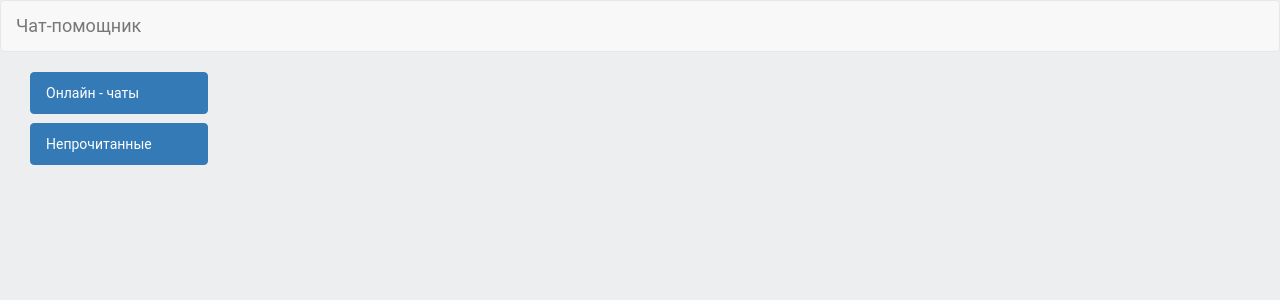
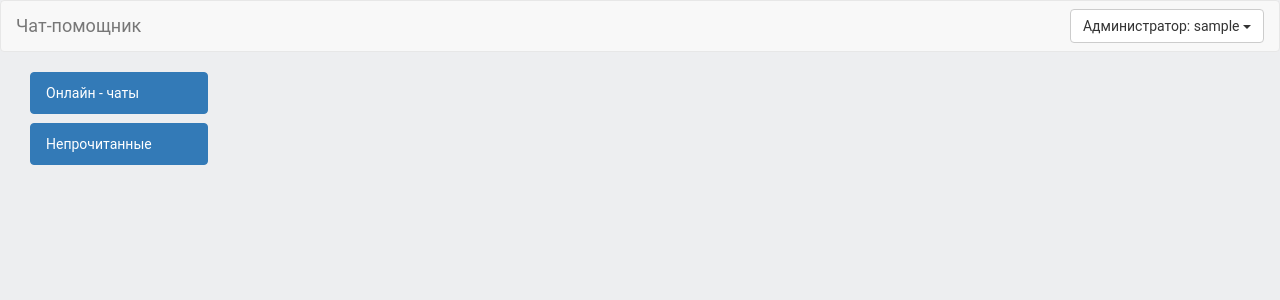
Before and after one commit to ersul4ik/webchat, a Django app: page /management/ in a window 1280 px wide. Shown: the top 300 px of the page. Run offline with Django 3.2, Linux system fonts and the light colour scheme; the visitor is signed in with stand-in values (Sample User, id 1); data that the repository does not hold is empty; parts of the project's set-up code (start-up, migrations or seed data) failed here and were passed over; some libraries are stand-ins or nearby versions.

Commit message:
Added func logout & display user role

```diff
--- a/chat/urls.py
+++ b/chat/urls.py
@@ -8,6 +8,7 @@ urlpatterns = [
     url(r'^management/$', views.management, name='management'),
     url(r'^management/dialog/(?P<dialog_id>\S+)/$', views.show_dialog, name='dialog'),
     url(r'^management/active/(?P<dialog_id>\S+)/$', views.close_dialog, name='close'),
+    url(r'^management/logout$', views.logout_view, name='logout'),
 
     # интерфейс пользователя:
     url(r'^chat/$', views.client_dialog, name='show_client_dialog'),
--- a/chat/views.py
+++ b/chat/views.py
@@ -1,17 +1,17 @@
 # -*- coding: utf-8 -*-
 from __future__ import unicode_literals
 
-from django.contrib.auth import login
+from django.contrib.auth import login, logout
 from django.contrib.auth.decorators import login_required
 from django.contrib.auth.forms import AuthenticationForm, UserCreationForm
 from django.contrib.auth.models import User
 from django.db.models import Q
 from django.utils.crypto import get_random_string
-from django.http import HttpResponse
+from django.http import HttpResponse, HttpResponseRedirect
 from django.template.loader import render_to_string
 from django.views.decorators.csrf import csrf_exempt
 from django.views.generic.edit import FormView
-from django.shortcuts import render, get_object_or_404
+from django.shortcuts import render, get_object_or_404, redirect
 
 from chat.forms import MessageForm
 from chat.models import Dialog, Message
@@ -54,9 +54,17 @@ class LoginFormView(FormView):
 
 
 @login_required
+def logout_view(request):
+    logout(request)
+    return redirect('/login/')
+
+
+@login_required
 def show_dialog(request, dialog_id):
-    read_dialogs = Dialog.objects.filter(is_active=True).exclude(manager__isnull=True).distinct()
-    not_read_dialogs = Dialog.objects.filter(messages__read=False).filter(~Q(messages__sender=request.user)).distinct()
+    read_dialogs = Dialog.objects.filter(is_active=True).exclude(
+        manager__isnull=True).distinct()
+    not_read_dialogs = Dialog.objects.filter(is_active=True, messages__read=False).filter(
+        ~Q(messages__sender=request.user)).distinct()
 
     dialog = get_object_or_404(Dialog, id=dialog_id)
     form = MessageForm(request.POST or None, initial={'dialog': dialog, 'sender': request.user})
@@ -65,9 +73,10 @@ def show_dialog(request, dialog_id):
 
 
 # деактивирование диалога
+@login_required
 def close_dialog(request, dialog_id):
     Dialog.objects.filter(id=dialog_id).update(is_active=False)
-    return render(request, 'management.html', locals())
+    return HttpResponseRedirect("/management/")
 
 
 @login_required
@@ -99,11 +108,9 @@ def messages_get(request):
                                is_active=True)
     context = ''
     for m in dialog.messages.filter(read=False):
-        if m.dialog.manager == '':
-            context += render_to_string('message_list.html', locals())
         if request.user != m.sender:
             context += render_to_string('receive.html', locals())
-        return HttpResponse(context)
+    return HttpResponse(context)
 
 
 # получение сообщений от отправителя
--- a/static/static_files/js/chief.js
+++ b/static/static_files/js/chief.js
@@ -1,5 +1,5 @@
 $(document).ready(function () {
-    if (!$('#chat-form')) {
+    if ($('#chat-form')) {
         get_message()
     }
 });
--- a/templates/login.html
+++ b/templates/login.html
@@ -32,8 +32,8 @@
                             </div>
                         </div>
                         <div class="form-group">
-                            <div class="col-md-2 col-md-offset-7">
-                                <button type="submit" class="btn btn-primary">Войти</button>
+                            <div class="col-md-offset-6">
+                                <button type="submit" class="btn btn-primary login-btn">Войти</button>
                             </div>
                         </div>
                     </form>
--- a/templates/nav_chief.html
+++ b/templates/nav_chief.html
@@ -1,7 +1,8 @@
 <nav class="navbar navbar-default">
     <div class="container-fluid">
         <div class="navbar-header">
-              <button type="button" class="navbar-toggle collapsed" data-toggle="collapse" data-target="#bs-example-navbar-collapse-1" aria-expanded="false">
+            <button type="button" class="navbar-toggle collapsed" data-toggle="collapse"
+                    data-target="#bs-example-navbar-collapse-1" aria-expanded="false">
                 <span class="sr-only">Toggle navigation</span>
                 <span class="icon-bar"></span>
                 <span class="icon-bar"></span>
@@ -11,13 +12,20 @@
         </div>
 
         <!-- Collect the nav links, forms, and other content for toggling -->
-            <div class="collapse navbar-collapse" id="bs-example-navbar-collapse-1">
-              <ul class="nav navbar-nav">
-                <li class="dropdown">
-                </li>
-              </ul>
+
             <form class="navbar-form navbar-right">
                 <div hidden class="form-group">
+                <div class="dropdown">
+                    <button class="btn btn-default dropdown-toggle" type="button" id="dropdownMenu1"
+                            data-toggle="dropdown" aria-haspopup="true" aria-expanded="true">
+
+                        {% if request.user.is_superuser %}Администратор: {% else %} Пользователь: {% endif %} {{ request.user.username }}
+                        <span class="caret"></span>
+                    </button>
+                    <ul class="dropdown-menu" aria-labelledby="dropdownMenu1">
+                        <li><a href="{% url 'logout' %}">Выйты</a></li>
+                    </ul>
+                </div>
                 </div>
             </form>
         </div><!-- /.navbar-collapse -->
--- a/web_chat/urls.py
+++ b/web_chat/urls.py
@@ -7,7 +7,7 @@ from django.contrib import admin
 from chat import views
 
 urlpatterns = [
-    url(r'^admin/', admin.site.urls),
+    url(r'^chief/', admin.site.urls),
     url(r'^', include('chat.urls')),
     url(r'^register/$', views.RegisterFormView.as_view()),
     url(r'^login/$', views.LoginFormView.as_view()),
```
Also changed, not shown: static/static_files/css/style.css (line endings or trailing spaces). Lines whose indentation alone changed are shown as unchanged.
